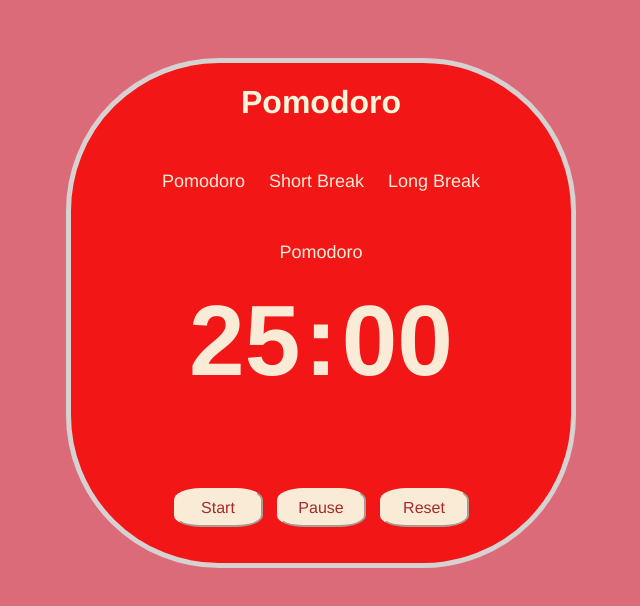
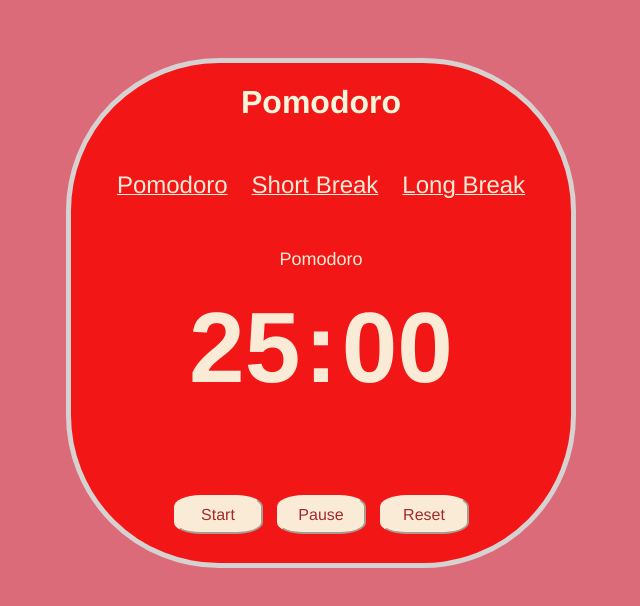
Before and after one commit to soudi-1995/pomodorosinglepage, a plain HTML site: page index.html in a window 1280 px wide. Shown: the whole page, without its empty margins (319-959 px from the left). Drawn offline with Linux system fonts and the light colour scheme.

Commit message:
additional styling added

```diff
--- a/index.html
+++ b/index.html
@@ -38,12 +38,16 @@
             font-family: 'Franklin Gothic Medium', 'Arial Narrow', Arial, sans-serif;
             color: brown;
             font-size:medium;
+            cursor: pointer;
            }
            .s1{
             margin: 10px;
-            font-size: large;
+            font-size:x-large;
             color: antiquewhite;
             font-family: 'Franklin Gothic Medium', 'Arial Narrow', Arial, sans-serif;
+            cursor: pointer;
+            text-decoration: underline 1px;
+
            }
            #opt{
             margin-top: 50px;
```
